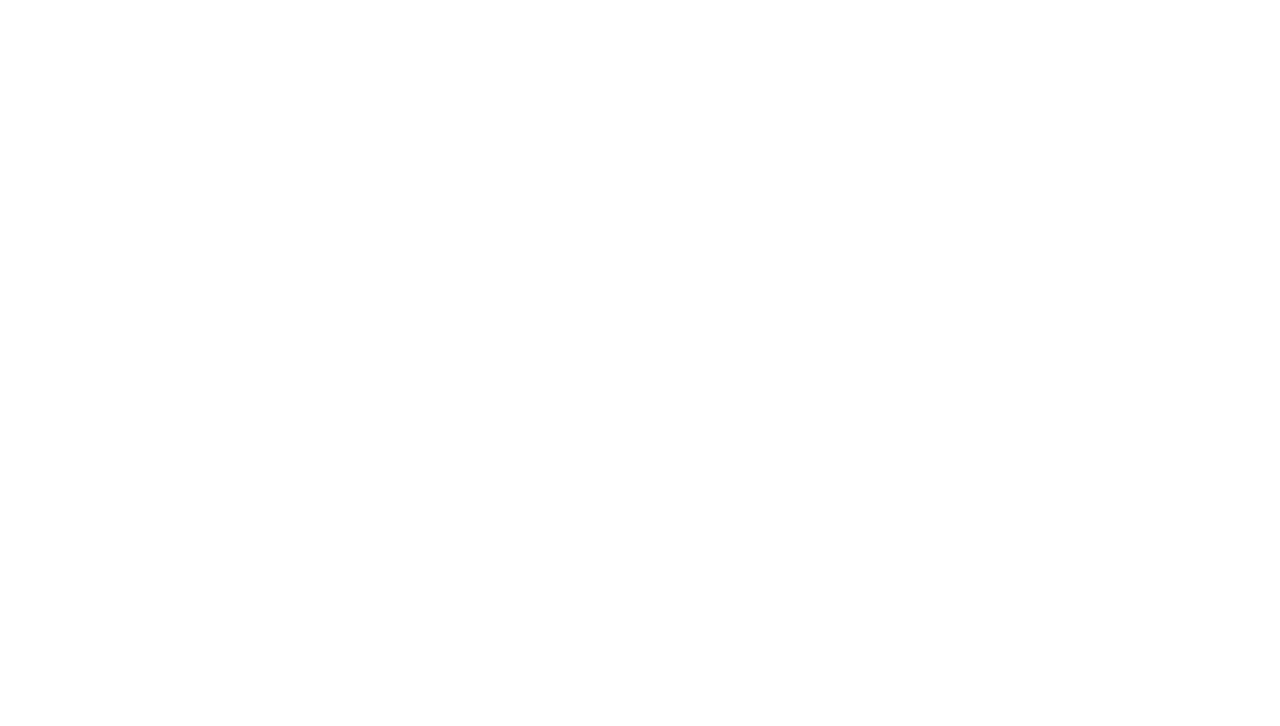
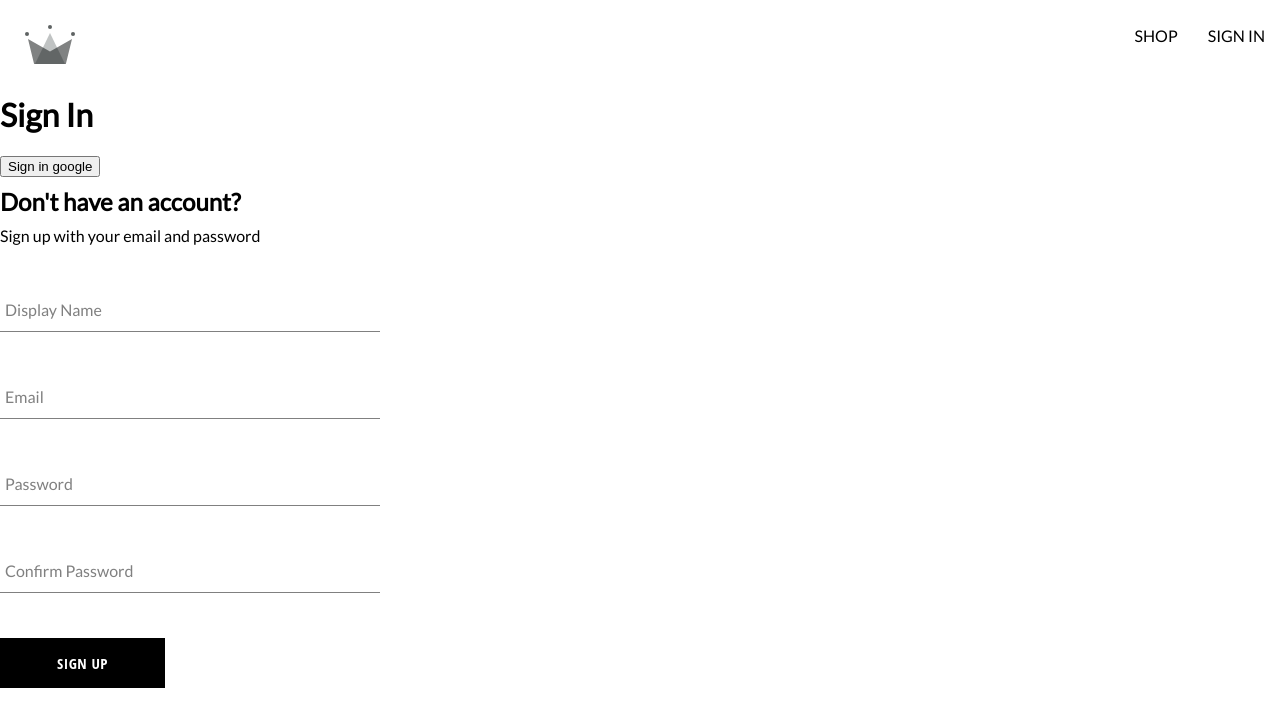
Before and after one commit to Lunaticfrg0/eescano-ecomerce, a React (Create React App) app: page /auth in a window 1280 px wide. Before the commit this address had no page. Shown: the top 726 px of the page. Built offline with nearby package versions, Linux system fonts and the light colour scheme.

Commit message:
renamed files and change routing

```diff
--- a/src/App.js
+++ b/src/App.js
@@ -1,7 +1,7 @@
 import Home from "./routes/home/home.component";
 import NavigationBar from "./routes/navigation-bar/navigation-bar.component";
 import { Routes, Route } from "react-router-dom"
-import SignIn from "./routes/sign-in/sign-in.component";
+import Authentication from "./routes/authentication/authentication.component";
 
 const Shop = () => {
   return(
@@ -19,7 +19,7 @@
       <Route path="/" element={<NavigationBar/>}>
         <Route index element={<Home/>}/>
         <Route path="shop" element={<Shop/>}/>
-        <Route path="sign-in" element={<SignIn/>}/>
+        <Route path="auth" element={<Authentication/>}/>
       </Route>
     </Routes>
   );
--- a/src/routes/sign-in/sign-in.component.jsx
+++ b/src/routes/authentication/authentication.component.jsx
@@ -4,9 +4,9 @@
     createUserDocumentFromAuth,
      } from "../../utils/firebase/firebase.utils"
 
-import "./sign-in.styles.scss"
+import "./authentication.styles.scss"
 
-const SignIn = () => {
+const Authentication = () => {
     const logGoogleUser = async () => {
         const {user} = await signInWithGooglePopUp();
         createUserDocumentFromAuth(user)
@@ -20,4 +20,4 @@
     )
 };
 
-export default SignIn;
+export default Authentication;
--- a/src/routes/navigation-bar/navigation-bar.component.jsx
+++ b/src/routes/navigation-bar/navigation-bar.component.jsx
@@ -14,7 +14,7 @@
                 <Link className="nav-link" to="/shop">
                     SHOP
                 </Link>
-                <Link className="nav-link" to="/sign-in">
+                <Link className="nav-link" to="/auth">
                     SIGN IN
                 </Link>
             </div>
```
Also changed, not shown: src/routes/authentication/authentication.styles.scss (added).
